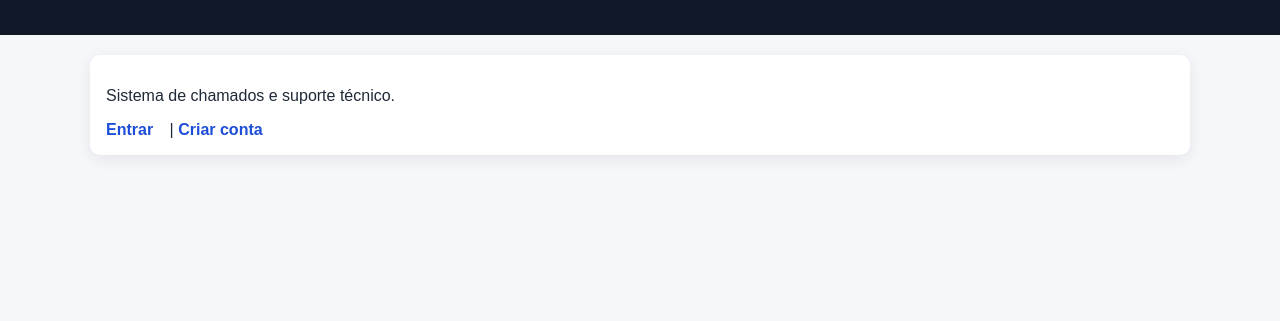
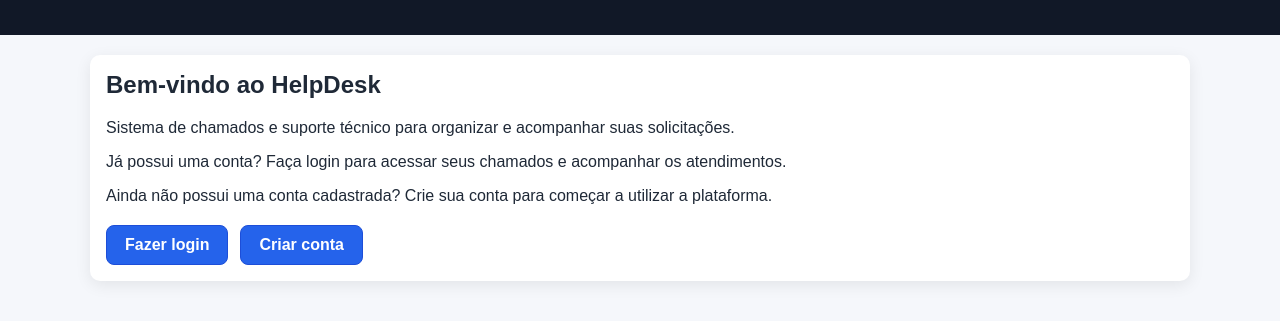
Before and after one commit to ArielVasconcellosBernardes/HelpDesk-API, a website: page frontend/index.html in a window 1280 px wide. Shown: the part 77-398 px from the top of the page. Drawn offline with Linux system fonts and the light colour scheme.

Commit message:
EventHub 1.1

```diff
--- a/frontend/css/style.css
+++ b/frontend/css/style.css
@@ -5,6 +5,11 @@ main { max-width: 1100px; margin: 0 auto; padding: 20px; }
 .grid { display: grid; gap: 16px; }
 .cards { grid-template-columns: repeat(auto-fit, minmax(260px, 1fr)); }
 .card, form, .panel { background: white; border-radius: 10px; padding: 16px; box-shadow: 0 4px 16px rgba(0,0,0,.08); }
+.card h2 { margin-top: 0; }
+.home-actions { display: flex; gap: 12px; margin-top: 20px; }
+.home-actions .button { width: auto; margin: 0; padding: 10px 18px; text-align: center; }
+.button-outline { background: white; color: #1d4ed8; }
+.button-outline:hover { background: #eff6ff; color: #1d4ed8; }
 label { display: block; margin: 8px 0 4px; font-size: 13px; font-weight: 700; color: #334155; }
 input, select, textarea, button { width: 100%; padding: 11px 12px; margin: 4px 0 12px; box-sizing: border-box; }
 button, .button { background: #2563eb; color: white; border: 1px solid #1d4ed8; border-radius: 8px; cursor: pointer; font-weight: 700; transition: background .2s, transform .2s, box-shadow .2s; }
@@ -22,4 +27,4 @@ main a:not(.button):hover { text-decoration: underline; }
 .priority-alta, .priority-urgente { font-weight: 700; }
 table { width: 100%; border-collapse: collapse; background: white; }
 th, td { border-bottom: 1px solid #e5e7eb; padding: 10px; text-align: left; }
-@media (max-width: 700px) { table, thead, tbody, th, td, tr { display: block; } thead { display: none; } td { border: 0; } }
+@media (max-width: 700px) { table, thead, tbody, th, td, tr { display: block; } thead { display: none; } td { border: 0; } .home-actions { flex-direction: column; } .home-actions .button { width: 100%; } }
--- a/frontend/index.html
+++ b/frontend/index.html
@@ -5,8 +5,14 @@
 <header><h1>HelpDesk</h1></header>
 <main>
   <div class="card">
-    <p>Sistema de chamados e suporte técnico.</p>
-    <a href="/login.html">Entrar</a> | <a href="/cadastro.html">Criar conta</a>
+    <h2>Bem-vindo ao HelpDesk</h2>
+    <p>Sistema de chamados e suporte técnico para organizar e acompanhar suas solicitações.</p>
+    <p>Já possui uma conta? Faça login para acessar seus chamados e acompanhar os atendimentos.</p>
+    <p>Ainda não possui uma conta cadastrada? Crie sua conta para começar a utilizar a plataforma.</p>
+    <div class="home-actions">
+      <a class="button" href="/login.html">Fazer login</a>
+      <a class="button button-outline" href="/cadastro.html">Criar conta</a>
+    </div>
   </div>
 </main>
 </body></html>
```
